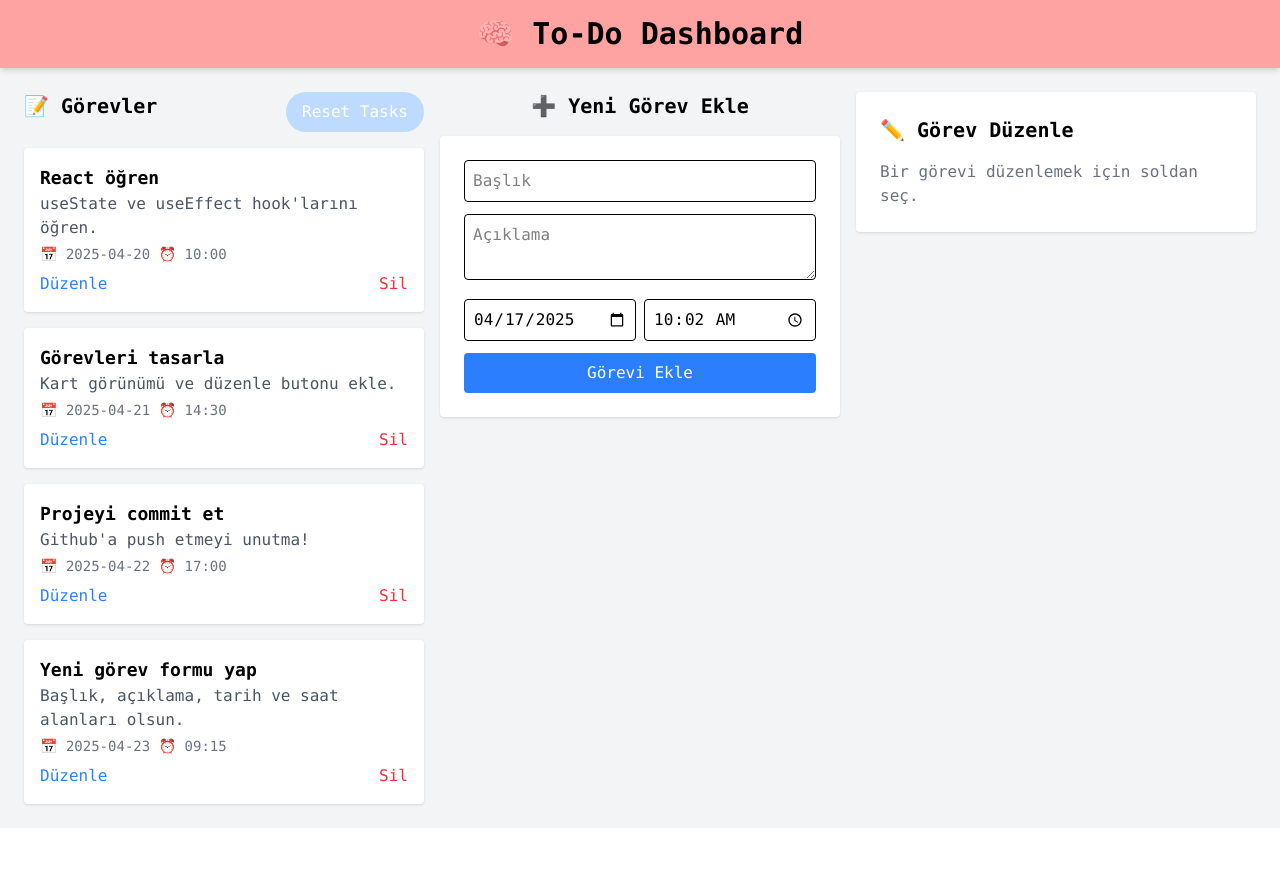
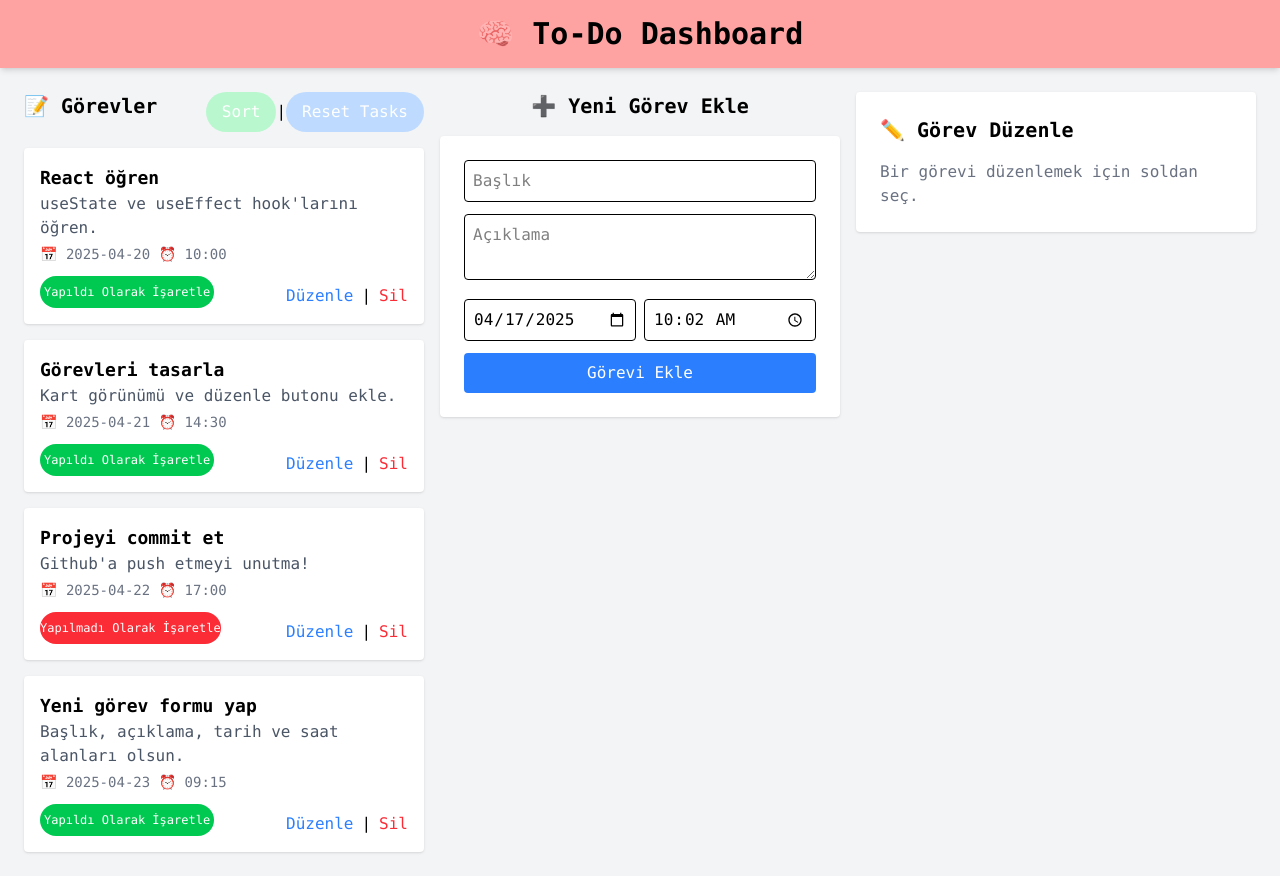
Before and after one commit to BerenSaglam41/To-Do-React, a React (Vite) app in the folder My-Project/: page / in a window 1280 px wide. Before the commit the page ends 828 px from the top, so only its background shows below. Built offline with nearby package versions, Linux system fonts and the light colour scheme.

Commit message:
SortAdded

```diff
--- a/My-Project/src/assets/Tasks.json
+++ b/My-Project/src/assets/Tasks.json
@@ -4,27 +4,31 @@
       "title": "React öğren",
       "description": "useState ve useEffect hook'larını öğren.",
       "date": "2025-04-20",
-      "time": "10:00"
+      "time": "10:00",
+      "completed" : false
     },
     {
       "id": 2,
       "title": "Görevleri tasarla",
       "description": "Kart görünümü ve düzenle butonu ekle.",
       "date": "2025-04-21",
-      "time": "14:30"
+      "time": "14:30",
+      "completed" : false
     },
     {
       "id": 3,
       "title": "Projeyi commit et",
       "description": "Github'a push etmeyi unutma!",
       "date": "2025-04-22",
-      "time": "17:00"
+      "time": "17:00",
+      "completed" :true
     },
     {
       "id": 4,
       "title": "Yeni görev formu yap",
       "description": "Başlık, açıklama, tarih ve saat alanları olsun.",
       "date": "2025-04-23",
-      "time": "09:15"
+      "time": "09:15",
+      "completed" : false
     }
   ]
--- a/My-Project/src/compoments/AddMission.jsx
+++ b/My-Project/src/compoments/AddMission.jsx
@@ -4,13 +4,10 @@ import { AppContext } from '../context/AppContext';
 const AddMission = () => {
   const { setTasks, setNewTask, newTask } = useContext(AppContext);
 
-  // Bugünün tarihini "YYYY-MM-DD" formatında alır
   const getCurrentDate = () => new Date().toISOString().slice(0, 10);
 
-  // Şu anki saati "HH:MM" formatında alır
   const getCurrentTime = () => new Date().toTimeString().slice(0, 5);
 
-  // Bileşen yüklendiğinde başlangıç tarih/saat ayarla
   useEffect(() => {
     setNewTask({
       title: '',
@@ -20,16 +17,15 @@ const AddMission = () => {
     });
   }, []);
 
-  // Görev ekleme işlemi
   const handleAddTask = () => {
     if (!newTask.title) return alert("Başlık boş olamaz!");
     const task = {
       ...newTask,
       id: Date.now(),
+      completed : false
     };
     setTasks((prev) => [...prev, task]);
 
-    // Formu sıfırla, tarih ve saat tekrar şu anki zaman olsun
     setNewTask({
       title: '',
       description: '',
--- a/My-Project/src/compoments/Missinons.jsx
+++ b/My-Project/src/compoments/Missinons.jsx
@@ -1,7 +1,8 @@
 import React, { useContext } from 'react'
 import { AppContext } from '../context/AppContext';
+import SortMenu from './SortMenu';
 const Missinons = () => {
-    const {tasks,setEditingTask,setTasks,resetTasks} = useContext(AppContext);
+    const {tasks,setEditingTask,setTasks,resetTasks,setShowSortMenu,showSortMenu} = useContext(AppContext);
 
     const handleEdit = (task) => {
         setEditingTask({ ...task }); // kopya ver ki inputlar controlled olsun
@@ -18,13 +19,52 @@ const Missinons = () => {
       if (diffDays <= 2) return "Tarihi yaklaşıyor";
       return null;
     }
+    const handleComplete = (task) => {
+      setTasks((prevTasks) =>
+        prevTasks.map((t) =>
+          t.id === task.id ? { ...t, completed: !t.completed } : t
+        )
+      );
+    };
+    const toggleSortMenu = () => {
+      setShowSortMenu((prev) => !prev);
+    };
+    const handleSort = (criterion) => {
+      const sorted = [...tasks];
 
+      switch (criterion) {
+        case "title":
+          sorted.sort((a, b) => a.title.localeCompare(b.title));
+          break;
+        case "date":
+          sorted.sort((a, b) => new Date(a.date) - new Date(b.date));
+          break;
+        case "completed":
+          sorted.sort((a, b) => Number(a.completed) - Number(b.completed));
+          break;
+        default:
+          break;
+      }
+
+      setTasks(sorted);
+      setShowSortMenu(false); // menüyü kapat
+    };
   return (
     <div>
         <section className="space-y-4">
           <div className='flex justify-between'>
             <h2 className="text-xl font-semibold">📝 Görevler</h2>
+            <div className='inline-block'>
+              <button className='px-4 py-2 rounded-full bg-green-200 hover:bg-green-400 active:bg-white text-white transition duration-100' onClick={()=>toggleSortMenu()}>Sort</button>
+              |
+              <div className='absolute'>
+                {showSortMenu && (
+                <SortMenu onSort={handleSort} />
+                )}
+              </div>
+
               <button className='px-4 py-2 rounded-full bg-blue-200 hover:bg-blue-400 active:bg-white text-white transition duration-100' onClick={()=>resetTasks()}>Reset Tasks</button>
+            </div>
           </div>
           {tasks.length === 0 && (
             <p className="text-gray-500">Henüz görev yok.</p>
@@ -36,9 +76,9 @@ const Missinons = () => {
                 <p
                   className={
                     getTaskStatus(task.date) === "Tarih geçti"
-                      ? "text-white font-semibold font-bold bg-red-950 px-2 py-2 rounded-full "
+                      ? "text-white font-semibold font-bold bg-red-950 px-2 py-2 rounded-full text-xs "
                       : getTaskStatus(task.date) === "Tarihi yaklaşıyor"
-                      ? "text-white py-2 font-semibold bg-red-500 rounded-full px-2"
+                      ? "text-white py-2 font-semibold bg-red-500 rounded-full px- text-xs px-2"
                       : ""
                   }
                 >
@@ -49,23 +89,32 @@ const Missinons = () => {
               <div className="text-sm text-gray-500 mt-1">
                 📅 {task.date} ⏰ {task.time}
               </div>
-              <div className='flex justify-between'>
+              <div className='flex justify-between mt-3'>
+                <button onClick={()=>handleComplete(task)} className={task.completed ?
+                  "bg-red-500 text-xs rounded-full text-white hover:bg-red-600 active:bg-white transition duration-100" :
+                  "bg-green-500 text-xs rounded-full text-white px-1 active:bg-white transition duration-100"}>
+                  {task.completed ? "Yapılmadı Olarak İşaretle" : "Yapıldı Olarak İşaretle" }
+                </button>
+                <div>
                   <button
                     onClick={() => handleEdit(task)}
                     className={
                       getTaskStatus(task.date) === "Tarih geçti" ?
-                    "text-black-500 hover:underline mt-2 pointer-events-none" :
-                    "text-blue-500 hover:underline mt-2"
+                      "text-black-500 hover:underline mt-2 pointer-events-none mx-2" :
+                      "text-blue-500 hover:underline mt-2 mx-2"
                     }
                   >
                     Düzenle
                   </button>
+                  |
                   <button
                     onClick={()=>handleDelete(task)}
                     className="text-red-500 hover:underline mt-2 ml-2"
                   >
                     Sil
                   </button>
+                </div>
+
               </div>
             </div>
           ))}
--- /dev/null
+++ b/My-Project/src/compoments/SortMenu.jsx
@@ -0,0 +1,27 @@
+const SortMenu = ({ onSort }) => {
+    return (
+      <div className="bg-white border rounded shadow w-48">
+        <ul>
+          <li
+            onClick={() => onSort("title")}
+            className="px-4 py-2 hover:bg-gray-100 cursor-pointer"
+          >
+            Başlığa
+          </li>
+          <li
+            onClick={() => onSort("date")}
+            className="px-4 py-2 hover:bg-gray-100 cursor-pointer"
+          >
+            Tarihe göre
+          </li>
+          <li
+            onClick={() => onSort("completed")}
+            className="px-4 py-2 hover:bg-gray-100 cursor-pointer"
+          >
+            Yapılma durumuna göre
+          </li>
+        </ul>
+      </div>
+    );
+  };
+  export default SortMenu
--- a/My-Project/src/context/AppContext.jsx
+++ b/My-Project/src/context/AppContext.jsx
@@ -9,11 +9,13 @@ export const AppContextProvider = (props) => {
   const navigate = useNavigate()
   const [tasks, setTasks] = useState([]);
   const [editingTask, setEditingTask] = useState(null);
+  const [showSortMenu,setShowSortMenu] = useState(false);
   const [newTask, setNewTask] = useState({
       title: "",
       description: "",
       date: "",
       time: "",
+      completed : false
   });
 
   const resetTasks = async () => {
@@ -44,6 +46,7 @@ export const AppContextProvider = (props) => {
     editingTask,setEditingTask,
     newTask,setNewTask,
     resetTasks,
+    showSortMenu,setShowSortMenu,
   };
 
   return (
```
Lines whose indentation alone changed are shown as unchanged.
